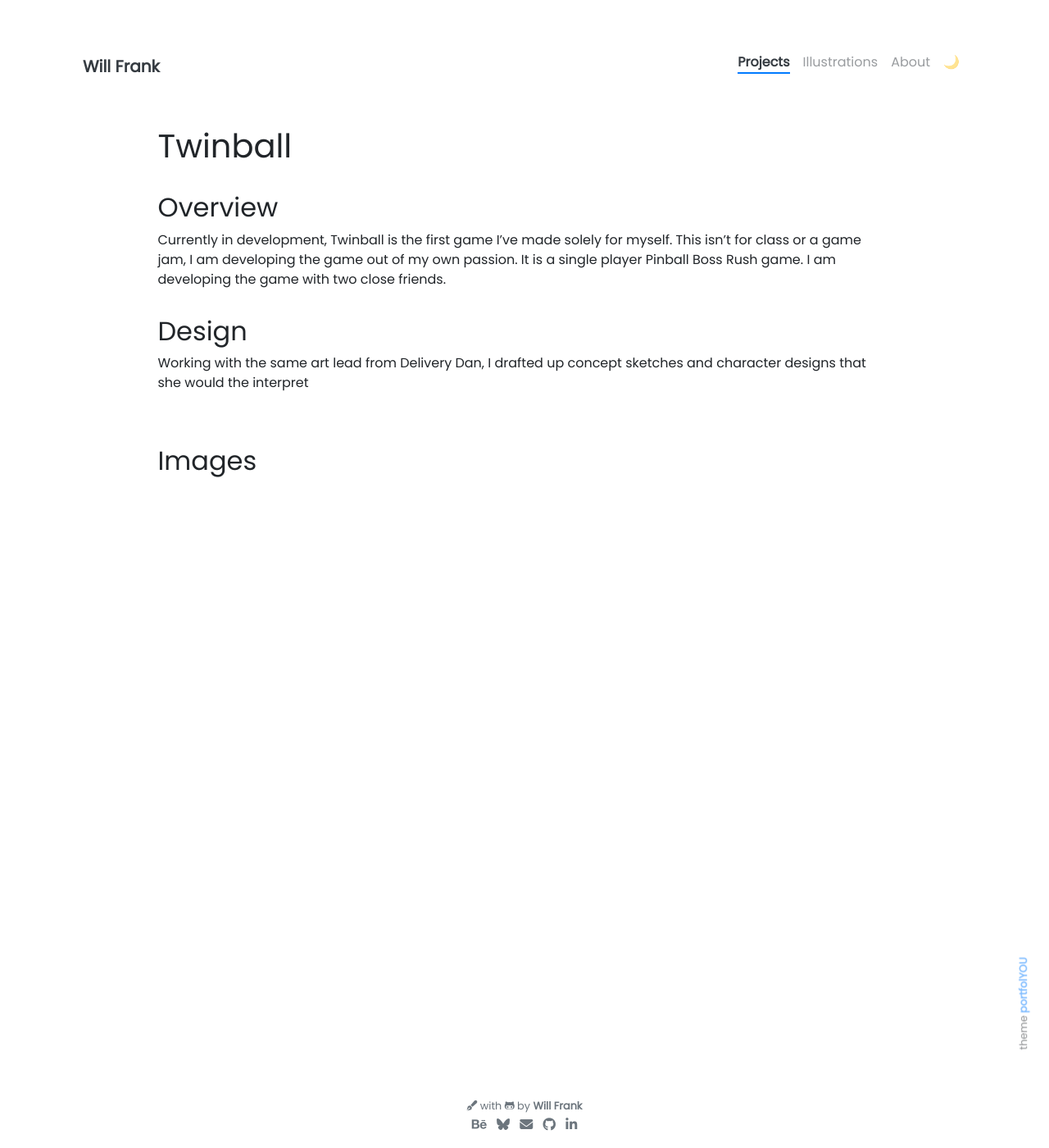
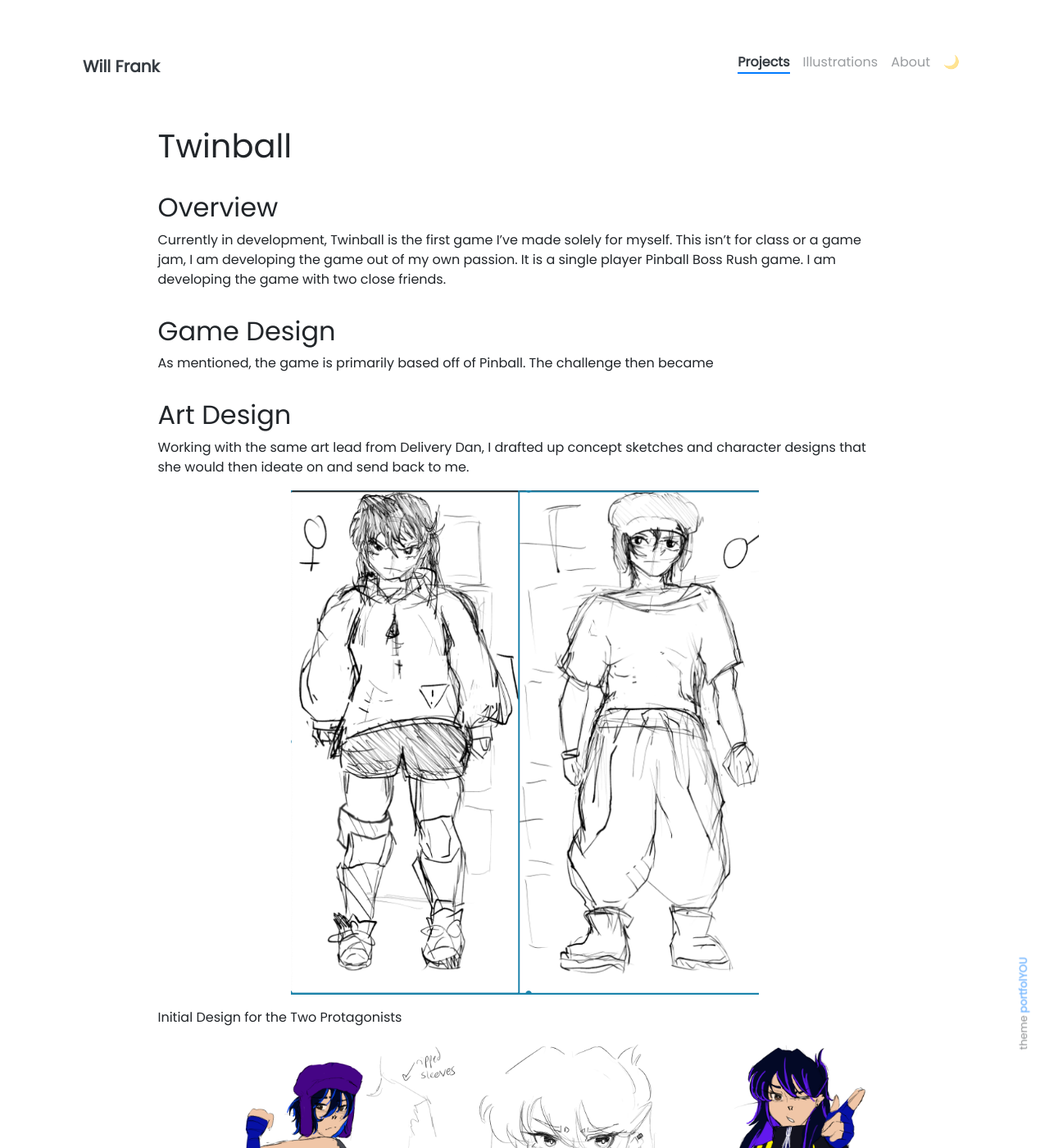
Before and after one commit to WillRIT/willrit.github.io, a Jekyll site: the page built from _projects/Twinball.md, in a window 1280 px wide and 1400 px high. Shown: the whole window at 82% size. Built offline with Jekyll 4.4.1, drawn with Linux system fonts in a browser that asks for light colours; some of the changed text lies outside the part shown.

Commit message:
more illustrations and Twinball

```diff
--- a/_projects/Twinball.md
+++ b/_projects/Twinball.md
@@ -10,12 +10,22 @@
 
 Currently in development, Twinball is the first game I've made solely for myself. This isn't for class or a game jam, I am developing the game out of my own passion. It is a single player Pinball Boss Rush game. I am developing the game with two close friends.
 
-## Design
+## Game Design
+As mentioned, the game is primarily based off of Pinball. The challenge then became
 
-Working with the same art lead from Delivery Dan, I drafted up concept sketches and character designs that she would the interpret
-<img src="">
+## Art Design
+Working with the same art lead from Delivery Dan, I drafted up concept sketches and character designs that she would then ideate on and send back to me.
 
-<img src="">
+<img src="../images/InitialSketch.png">
+Initial Design for the Two Protagonists
+
+<img src="../images/TwinballChess.png">
+Art Lead, Maya Teng's, second passthrough
+
+<img src="../images/PinballTitle.png">
+Pre-Alpha concept art, done by me, based off Maya's designs
+
+
 
 
 
```
Also changed, not shown: images/InitialSketch.png (added), images/SketchTwinball.png (added), images/TwinballChess.png (added), 1 other file.
